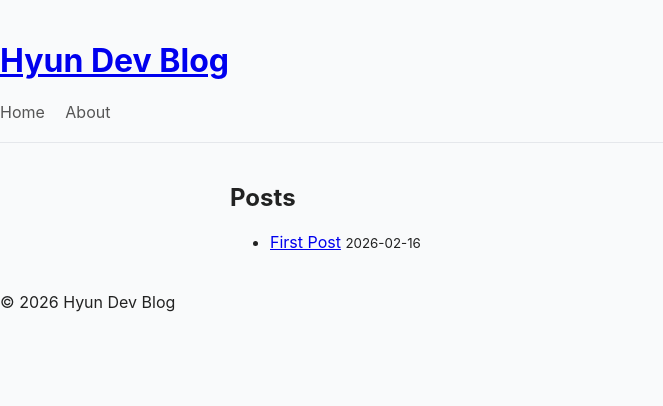
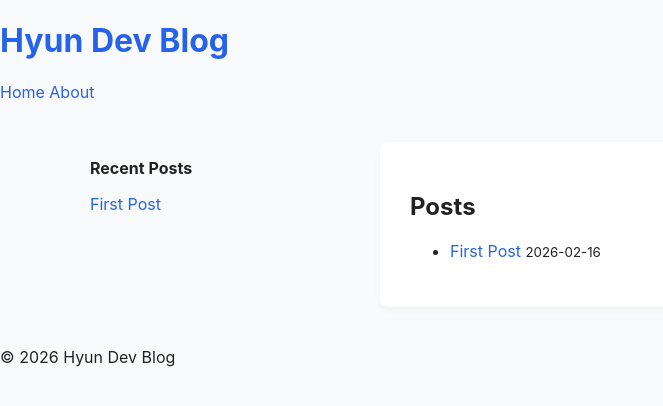
Before and after one commit to Hyun7en/Hyun7en.github.io, a Jekyll site: the page built from index.md, in a window 1280 px wide. Shown: the top 406 px of the page, without its empty margins (0-663 px from the left). Built offline with Jekyll 4.4.1, drawn with Linux system fonts in a browser that asks for light colours.

Commit message:
feat: Add sidebar include and refactor default layout with updated styles

```diff
--- /dev/null
+++ b/_includes/sidebar.html
@@ -0,0 +1,10 @@
+<aside class="sidebar">
+  <h3>Recent Posts</h3>
+  <ul>
+    {% for post in site.posts limit:5 %}
+      <li>
+        <a href="{{ post.url }}">{{ post.title }}</a>
+      </li>
+    {% endfor %}
+  </ul>
+</aside>
--- a/_layouts/default.html
+++ b/_layouts/default.html
@@ -2,14 +2,22 @@
 <html lang="ko">
 <head>
   <meta charset="UTF-8">
-  <title>{{ page.title }} | {{ site.title }}</title>
+  <title>{{ page.title }}</title>
   <link rel="stylesheet" href="/assets/css/style.css">
+  <meta name="viewport" content="width=device-width, initial-scale=1.0">
 </head>
 <body>
+
   {% include header.html %}
-  <main class="container">
-    {{ content }}
-  </main>
+
+  <div class="layout">
+    {% include sidebar.html %}
+    <main class="main">
+      {{ content }}
+    </main>
+  </div>
+
   {% include footer.html %}
+
 </body>
 </html>
--- a/assets/css/style.css
+++ b/assets/css/style.css
@@ -1,27 +1,89 @@
+* {
+  box-sizing: border-box;
+}
+
 body {
+  margin: 0;
   font-family: -apple-system, BlinkMacSystemFont, sans-serif;
-  margin: 0;
   background: #f9fafb;
   color: #222;
 }
 
-.container {
-  max-width: 820px;
-  margin: 40px auto;
-  padding: 0 20px;
+a {
+  text-decoration: none;
+  color: #2563eb;
 }
 
-header {
+.header {
+  background: white;
   border-bottom: 1px solid #e5e7eb;
   padding: 20px 0;
 }
 
-nav a {
-  margin-right: 16px;
-  text-decoration: none;
-  color: #555;
+.header .inner {
+  width: 1100px;
+  margin: 0 auto;
 }
 
-article h2 {
-  margin-bottom: 8px;
+.logo {
+  font-weight: bold;
+  font-size: 20px;
+  color: #111;
 }
+
+.layout {
+  display: flex;
+  width: 1100px;
+  margin: 40px auto;
+  gap: 40px;
+}
+
+.sidebar {
+  width: 250px;
+}
+
+.sidebar h3 {
+  margin-bottom: 15px;
+  font-size: 16px;
+}
+
+.sidebar ul {
+  list-style: none;
+  padding: 0;
+}
+
+.sidebar li {
+  margin-bottom: 10px;
+}
+
+.main {
+  flex: 1;
+  background: white;
+  padding: 30px;
+  border-radius: 8px;
+  box-shadow: 0 2px 8px rgba(0,0,0,0.04);
+}
+
+.footer {
+  text-align: center;
+  padding: 30px 0;
+  border-top: 1px solid #e5e7eb;
+  background: white;
+  margin-top: 60px;
+}
+
+/* 반응형 */
+@media (max-width: 900px) {
+  .layout {
+    flex-direction: column;
+    width: 90%;
+  }
+
+  .header .inner {
+    width: 90%;
+  }
+
+  .sidebar {
+    width: 100%;
+  }
+}
```
